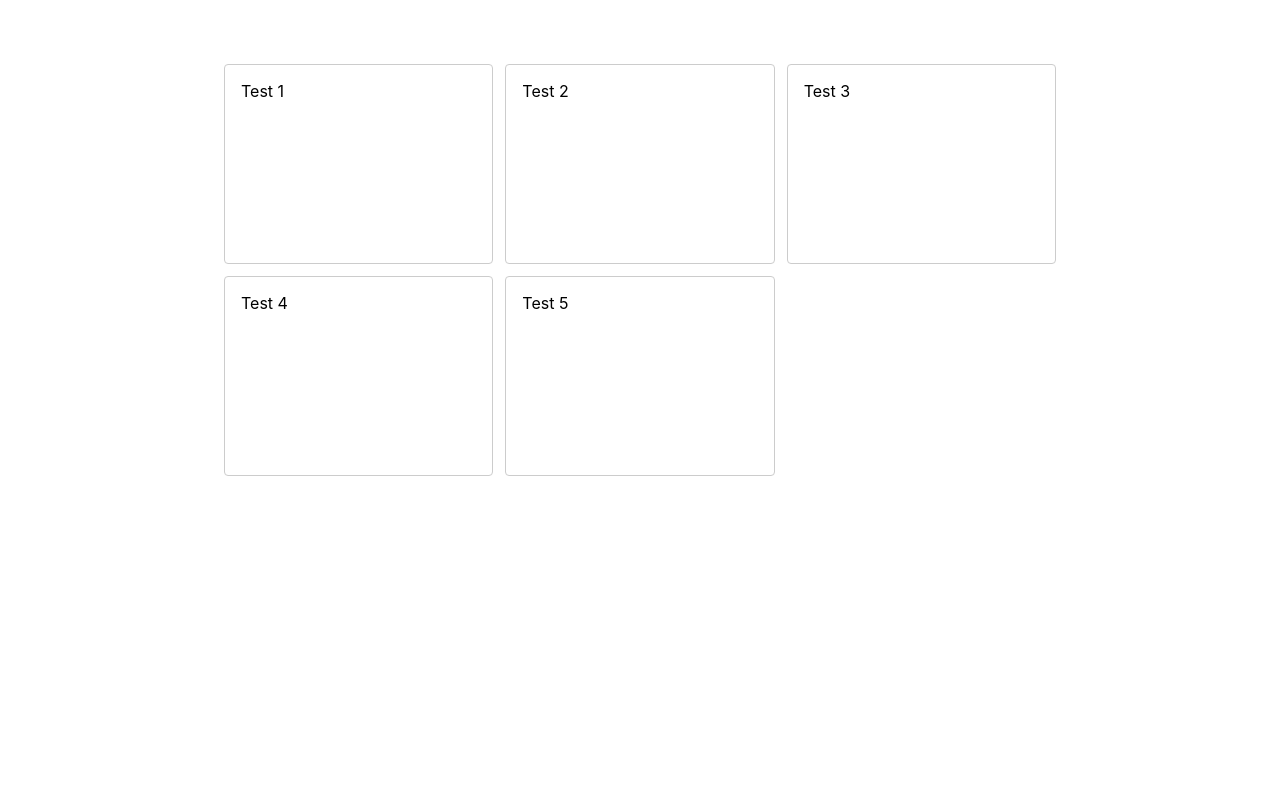
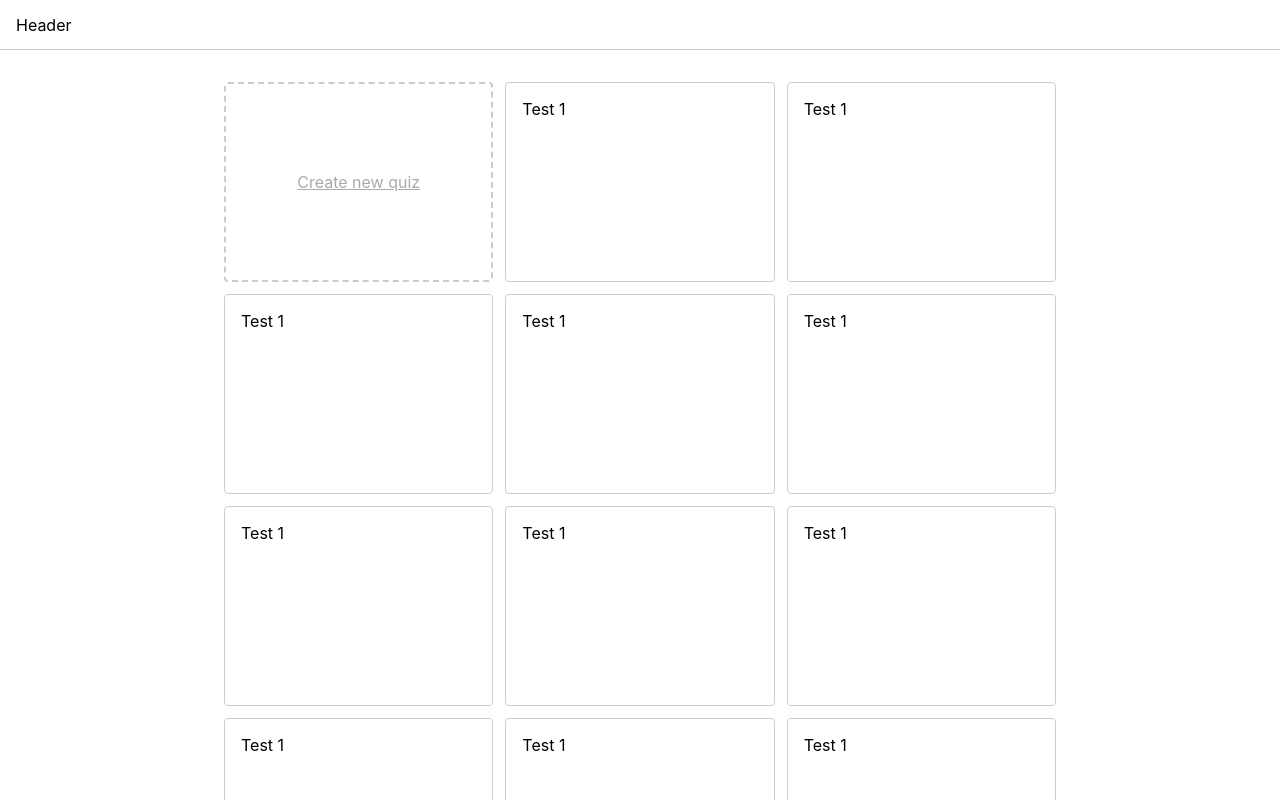
Before and after one commit to alex-faryna/colorFULL-forms, a React (Create React App) app: page /tests in a window 1280 px wide. Built offline with nearby package versions, Linux system fonts and the light colour scheme.

Commit message:
added header and made layout better

```diff
--- a/src/App.tsx
+++ b/src/App.tsx
@@ -1,12 +1,28 @@
 import React, {useEffect} from 'react';
 import {useDispatch, useSelector} from 'react-redux';
 import {Outlet} from "react-router-dom";
+import styled from 'styled-components';
 import {RootState} from './store';
-import {setLoading} from "./store/tests-state";
 
+const Row = styled.div`
+  width: 100%;
+  min-height: 50px;
+  display: flex;
+  align-items: center;
+  padding: 0 1rem;
+  border-bottom: 1px solid #ccc;
+`;
 
+function Header() {
 
+    return <Row>
+        Header
+    </Row>
+}
 
+const Content = styled.div`
+    overflow-y: auto;
+`;
 
 function App() {
     const dispatch = useDispatch();
@@ -18,9 +34,8 @@ function App() {
 
     console.log('render');
     return <>
-        {
-            // addd header here too
-        }
+        <Header />
+        <Content>
             {
                 {
                     loading: <span>Loading</span>,
@@ -28,6 +43,7 @@ function App() {
                     idle: <Outlet />
                 }[state.loading]
             }
+        </Content>
     </>
 }
 
--- a/src/index.css
+++ b/src/index.css
@@ -9,9 +9,10 @@ body {
 }
 
 #root {
-  width: 100%;
-  height: 100%;
+  width: 100vw;
+  height: 100vh;
   display: flex;
+  flex-direction: column;
   overflow: hidden;
 }
 
@@ -32,3 +33,20 @@ code {
   font-family: source-code-pro, Menlo, Monaco, Consolas, 'Courier New',
     monospace;
 }
+
+/*
+.MuiButton-root {
+  min-width: 0;
+  aspect-ratio: 1;
+  width: 40px;
+  border-radius: 50%;
+  padding: 0;
+  display: flex;
+  flex-direction: column;
+  align-items: center;
+  justify-content: center;
+}*/
+
+a {
+  color: inherit;
+}
--- a/src/models/test.model.ts
+++ b/src/models/test.model.ts
@@ -11,7 +11,7 @@ export interface Question {
 }
 
 export interface Test {
-    id: number;
+    id: string;
     title: string;
     questions: Question[];
 }
--- a/src/pages/tests-list.page.tsx
+++ b/src/pages/tests-list.page.tsx
@@ -2,6 +2,9 @@ import styled from "@emotion/styled";
 import {cloneElement, Component, createRef, Fragment, useRef} from "react";
 import useResize from "../utils/resize";
 import {Flipped, Flipper} from "react-flip-toolkit";
+import {Button} from "@mui/material";
+import {Add} from "@mui/icons-material";
+import {Link} from "react-router-dom";
 
 class FlipAnimated extends Component {
     private ref = createRef<HTMLElement>();
@@ -55,7 +58,7 @@ const ColumnContainer = styled.div`
 const Grid = styled.div`
   max-width: 2000px;
   width: 70%;
-  padding: 4rem 2rem;
+  padding: 2rem;
   display: grid;
   gap: 12px;
   grid-template-columns: repeat( auto-fill, minmax(250px, 1fr) );
@@ -67,16 +70,41 @@ const Card = styled.div`
   flex-direction: column;
   height: 200px;
   align-items: center;
+  justify-content: center;
+
+  > * {
+    display: block;
+    width: 100%;
+    height: 100%;
+    text-decoration-color: #aaa;
+    max-width: 300px;
+  }
 `;
 
 const InnerCard = styled.div`
   padding: 1rem;
   border: 1px solid #ccc;
   border-radius: 4px;
+`;
+
+const Placeholder = styled.div`
   width: 100%;
   height: 100%;
-  max-width: 300px;
+  border: 2px dashed #ccc;
+  border-radius: 4px;
+  display: flex;
+  align-items: center;
+  justify-content: center;
+  color: #aaa;
+  cursor: pointer;
+
+  &:hover {
+    color: #777;
+    border-color: #999;
+  }
 `;
+
+
 
 function TestCard({ name }: { name: string }) {
     return <Card>
@@ -86,7 +114,6 @@ function TestCard({ name }: { name: string }) {
 
 function TestsListPage() {
     const grid = useRef<HTMLDivElement>(null);
-    const width = useResize(grid, 150);
 
     const tests = [
         {
@@ -95,24 +122,41 @@ function TestsListPage() {
         },
         {
             id: 1,
-            name: 'Test 2',
+            name: 'Test 1',
         },
         {
+            id: 2,
+            name: 'Test 1',
+        },{
             id: 3,
-            name: 'Test 3',
-        },
-        {
+            name: 'Test 1',
+        },{
             id: 4,
-            name: 'Test 4',
-        },
-        {
-            id: 5,
-            name: 'Test 5',
+            name: 'Test 1',
         },
     ]
 
     return <ColumnContainer>
         <Grid ref={grid}>
+            <Card>
+                <Link to='0/edit'>
+                    <Placeholder>
+                        Create new quiz
+                    </Placeholder>
+                </Link>
+            </Card>
+            {
+                tests.map(test => <TestCard key={test.id} name={test.name} />)
+            }
+            {
+                tests.map(test => <TestCard key={test.id} name={test.name} />)
+            }
+            {
+                tests.map(test => <TestCard key={test.id} name={test.name} />)
+            }
+            {
+                tests.map(test => <TestCard key={test.id} name={test.name} />)
+            }
             {
                 tests.map(test => <TestCard key={test.id} name={test.name} />)
             }
```
Lines whose indentation alone changed are shown as unchanged.
